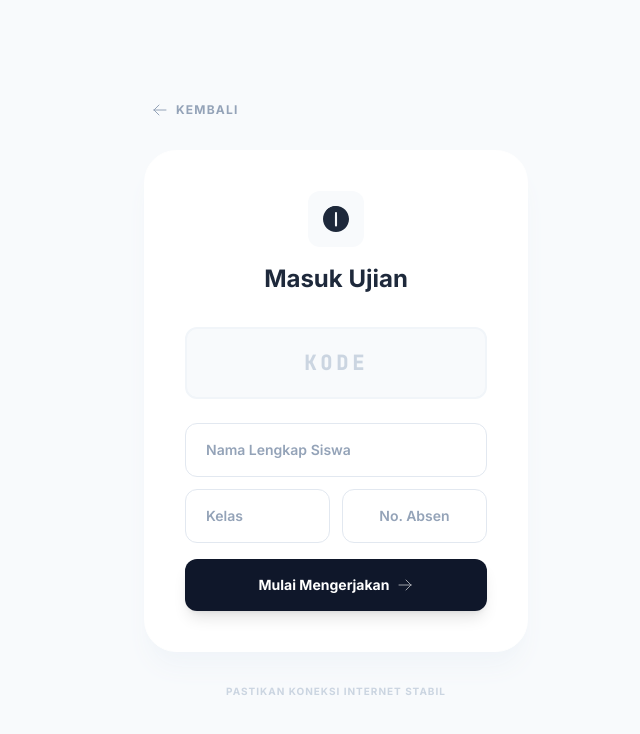
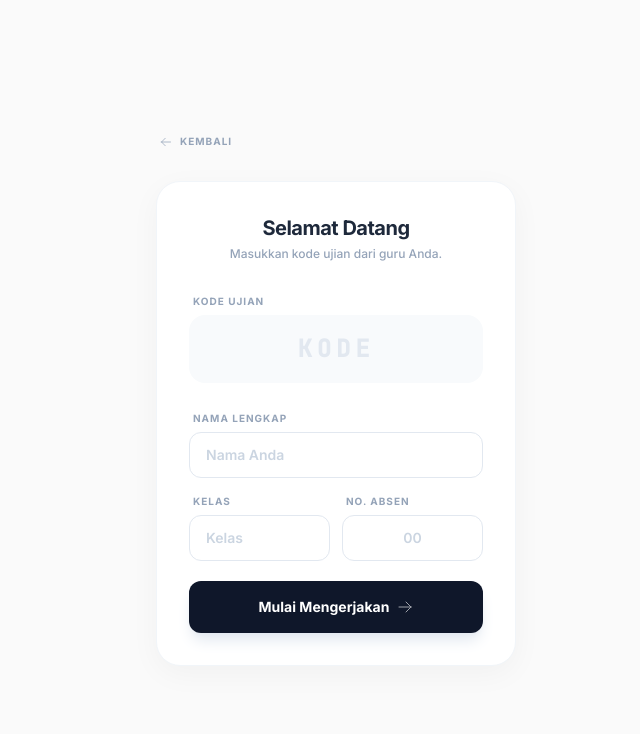
Before and after one commit to i7620-lgtm/Platform-Ujian-Cerdas, a React (Vite) app: page / in a window 1280 px wide. Both pictures are taken after a click on the button "Masuk sebagai Siswa". Shown: the top 734 px of the page, without its empty margins (304-944 px from the left). Built offline with nearby package versions, Linux system fonts and the light colour scheme.

Commit message:
Update StudentLogin.tsx

```diff
--- a/components/StudentLogin.tsx
+++ b/components/StudentLogin.tsx
@@ -44,79 +44,83 @@ export const StudentLogin: React.FC<StudentLoginProps> = ({ onLoginSuccess, onBa
   };
 
   return (
-    <div className="flex-1 flex flex-col items-center justify-center p-6 bg-[#F8FAFC]">
-        <div className="w-full max-w-sm animate-gentle-slide">
-            <button onClick={onBack} className="flex items-center gap-2 text-slate-400 hover:text-slate-600 mb-8 text-xs font-bold uppercase tracking-widest transition-all group pl-2">
-                <ArrowLeftIcon className="w-4 h-4 group-hover:-translate-x-1 transition-transform" />
+    <div className="flex-1 flex flex-col items-center justify-center p-6 bg-[#FAFAFA]">
+        <div className="w-full max-w-[360px] animate-gentle-slide">
+            <button onClick={onBack} className="flex items-center gap-2 text-slate-400 hover:text-slate-600 mb-8 text-[10px] font-bold uppercase tracking-widest transition-all group pl-1">
+                <ArrowLeftIcon className="w-3 h-3 group-hover:-translate-x-1 transition-transform" />
                 Kembali
             </button>
 
-            <div className="bg-white p-8 md:p-10 rounded-[2rem] shadow-xl shadow-slate-100 border border-white">
+            <div className="bg-white p-6 md:p-8 rounded-3xl shadow-[0_8px_30px_rgb(0,0,0,0.04)] border border-slate-100">
                 <div className="text-center mb-8">
-                    <div className="inline-flex p-3 bg-slate-50 rounded-xl text-slate-800 mb-4">
-                        <LogoIcon className="w-8 h-8" />
-                    </div>
-                    <h2 className="text-2xl font-black text-slate-800">Masuk Ujian</h2>
+                    <h2 className="text-xl font-black text-slate-800 tracking-tight">Selamat Datang</h2>
+                    <p className="text-slate-400 text-xs font-medium mt-1">Masukkan kode ujian dari guru Anda.</p>
                 </div>
 
-                <form onSubmit={handleLogin} className="space-y-4">
+                <form onSubmit={handleLogin} className="space-y-5">
                     <div className="group">
+                        <label className="block text-[10px] font-bold text-slate-400 uppercase tracking-widest mb-1.5 ml-1">Kode Ujian</label>
                         <input
                             ref={examCodeInputRef}
                             type="text"
                             value={examCode}
                             onChange={(e) => setExamCode(e.target.value)}
-                            className="block w-full px-4 py-5 bg-slate-50 border-2 border-slate-100 focus:bg-white focus:border-indigo-500 focus:ring-0 rounded-xl outline-none transition-all text-center text-xl font-code font-bold tracking-[0.2em] text-slate-900 uppercase placeholder:text-slate-300"
+                            className="block w-full px-4 py-4 bg-slate-50 border-2 border-transparent focus:bg-white focus:border-indigo-500 focus:ring-0 rounded-2xl outline-none transition-all text-center text-2xl font-code font-bold tracking-[0.2em] text-slate-900 uppercase placeholder:text-slate-200"
                             placeholder="KODE"
                             autoComplete="off"
                         />
                     </div>
 
-                    <div className="space-y-3 pt-2">
+                    <div className="space-y-4 pt-2">
+                         <div>
+                            <label className="block text-[10px] font-bold text-slate-400 uppercase tracking-widest mb-1.5 ml-1">Nama Lengkap</label>
                             <input
                                 type="text"
                                 value={fullName}
                                 onChange={(e) => setFullName(e.target.value)}
-                            className="block w-full px-5 py-4 bg-white border border-slate-200 focus:border-indigo-500 rounded-xl outline-none transition-all text-sm font-semibold text-slate-800 placeholder:text-slate-400"
-                            placeholder="Nama Lengkap Siswa"
+                                className="block w-full px-4 py-3 bg-white border border-slate-200 focus:border-indigo-500 rounded-xl outline-none transition-all text-sm font-semibold text-slate-800 placeholder:text-slate-300"
+                                placeholder="Nama Anda"
                             />
+                        </div>
                         <div className="grid grid-cols-2 gap-3">
+                             <div>
+                                <label className="block text-[10px] font-bold text-slate-400 uppercase tracking-widest mb-1.5 ml-1">Kelas</label>
                                 <input
                                     type="text"
                                     value={studentClass}
                                     onChange={(e) => setStudentClass(e.target.value)}
-                                className="block w-full px-5 py-4 bg-white border border-slate-200 focus:border-indigo-500 rounded-xl outline-none transition-all text-sm font-semibold text-slate-800 placeholder:text-slate-400"
+                                    className="block w-full px-4 py-3 bg-white border border-slate-200 focus:border-indigo-500 rounded-xl outline-none transition-all text-sm font-semibold text-slate-800 placeholder:text-slate-300"
                                     placeholder="Kelas"
                                 />
+                            </div>
+                             <div>
+                                <label className="block text-[10px] font-bold text-slate-400 uppercase tracking-widest mb-1.5 ml-1">No. Absen</label>
                                 <input
                                     type="text"
                                     value={absentNumber}
                                     onChange={(e) => setAbsentNumber(e.target.value)}
-                                className="block w-full px-5 py-4 bg-white border border-slate-200 focus:border-indigo-500 rounded-xl outline-none transition-all text-sm font-semibold text-slate-800 text-center placeholder:text-slate-400"
-                                placeholder="No. Absen"
+                                    className="block w-full px-4 py-3 bg-white border border-slate-200 focus:border-indigo-500 rounded-xl outline-none transition-all text-sm font-semibold text-slate-800 text-center placeholder:text-slate-300"
+                                    placeholder="00"
                                 />
+                            </div>
                         </div>
                     </div>
 
                     {error && (
-                        <div className="p-3 rounded-lg bg-rose-50 border border-rose-100 text-rose-600 text-[10px] font-bold text-center animate-fast-fade">
+                        <div className="p-3 rounded-xl bg-rose-50 border border-rose-100 text-rose-600 text-[10px] font-bold text-center animate-fast-fade">
                             {error}
                         </div>
                     )}
 
                     <button
                         type="submit"
-                        className="w-full bg-slate-900 text-white font-bold text-sm py-4 rounded-xl hover:bg-black transition-all shadow-lg active:scale-[0.98] mt-4 flex items-center justify-center gap-2 group"
+                        className="w-full bg-slate-900 text-white font-bold text-sm py-4 rounded-xl hover:bg-indigo-600 transition-all shadow-lg shadow-slate-200 active:scale-[0.98] mt-2 flex items-center justify-center gap-2 group"
                     >
                         Mulai Mengerjakan
                         <ArrowLeftIcon className="w-4 h-4 rotate-180 group-hover:translate-x-1 transition-transform opacity-60" />
                     </button>
                 </form>
             </div>
-
-            <p className="text-center mt-8 text-[10px] font-bold text-slate-300 uppercase tracking-widest">
-                Pastikan koneksi internet stabil
-            </p>
         </div>
     </div>
   );
```
Lines whose indentation alone changed are shown as unchanged.
